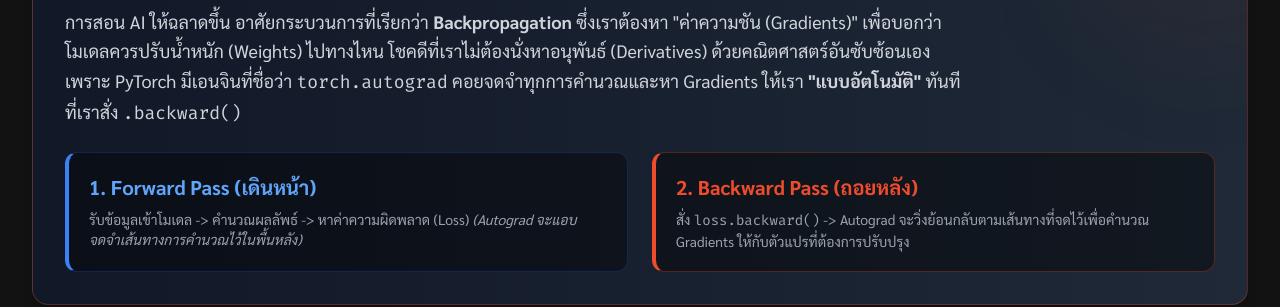
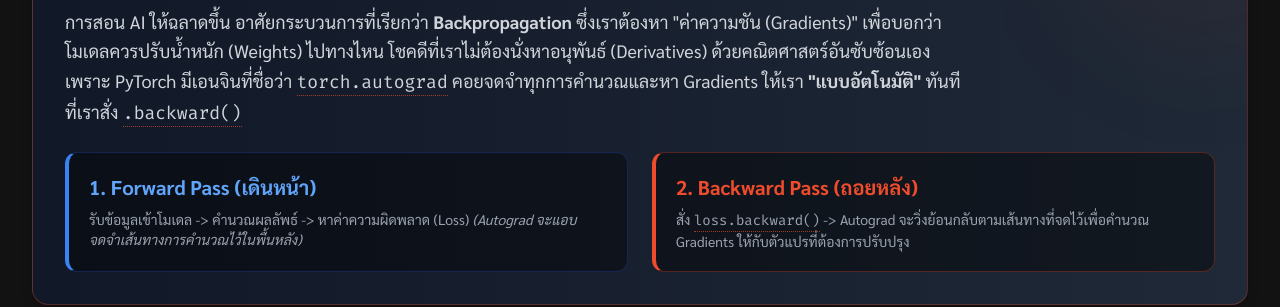
Before and after one commit to YangNobody12/torch-learning-by-hpc-ignite, a plain HTML site: page autograd.html in a window 1280 px wide. Shown: the part 187-494 px from the top of the page. Drawn offline with nearby package versions, Linux system fonts and the light colour scheme.

Commit message:
new function tootip.

```diff
--- a/autograd.html
+++ b/autograd.html
@@ -98,6 +98,8 @@
         ::-webkit-scrollbar-thumb { background: #444; border-radius: 4px; }
         ::-webkit-scrollbar-thumb:hover { background: #EE4C2C; }
     </style>
+    <link rel="stylesheet" href="tooltips.css">
+    <script src="tooltips.js" defer></script>
 </head>
 <body class="antialiased selection:bg-pytorch-red selection:text-white flex flex-col min-h-screen">
 
--- /dev/null
+++ b/tooltips.css
@@ -0,0 +1,64 @@
+/* Lightweight tooltips for inline <code> terms (not code blocks). */
+code.pt-tip {
+  position: relative;
+  cursor: help;
+  border-bottom: 1px dotted rgba(238, 76, 44, 0.65);
+  padding-bottom: 1px;
+}
+
+code.pt-tip::after {
+  content: attr(data-tooltip);
+  position: absolute;
+  left: 50%;
+  bottom: calc(100% + 10px);
+  transform: translateX(-50%) translateY(4px);
+  opacity: 0;
+  pointer-events: none;
+  background: rgba(10, 10, 10, 0.98);
+  color: #e5e7eb;
+  border: 1px solid rgba(238, 76, 44, 0.35);
+  border-radius: 10px;
+  padding: 10px 12px;
+  width: max-content;
+  max-width: min(340px, 80vw);
+  font-size: 0.8rem;
+  line-height: 1.35;
+  white-space: normal;
+  z-index: 9999;
+  box-shadow: 0 16px 34px rgba(0, 0, 0, 0.45);
+  transition: opacity 140ms ease, transform 140ms ease;
+}
+
+code.pt-tip::before {
+  content: "";
+  position: absolute;
+  left: 50%;
+  bottom: calc(100% + 2px);
+  transform: translateX(-50%);
+  opacity: 0;
+  width: 0;
+  height: 0;
+  border-left: 7px solid transparent;
+  border-right: 7px solid transparent;
+  border-top: 7px solid rgba(10, 10, 10, 0.98);
+  filter: drop-shadow(0 2px 2px rgba(0, 0, 0, 0.35));
+  transition: opacity 140ms ease;
+}
+
+code.pt-tip:hover::after,
+code.pt-tip:focus::after {
+  opacity: 1;
+  transform: translateX(-50%) translateY(0);
+}
+
+code.pt-tip:hover::before,
+code.pt-tip:focus::before {
+  opacity: 1;
+}
+
+@media (prefers-reduced-motion: reduce) {
+  code.pt-tip::after,
+  code.pt-tip::before {
+    transition: none;
+  }
+}
--- /dev/null
+++ b/tooltips.js
@@ -0,0 +1,161 @@
+(() => {
+  const TOOLTIP_MAP = {
+    "torch.Tensor":
+      "โครงสร้างข้อมูลหลักของ PyTorch (คล้าย ndarray) รองรับ CPU/GPU และ autograd",
+    "torch.nn":
+      "เนมสเปซสำหรับสร้าง Neural Network: layers, losses, และโมเดล",
+    "nn.Module":
+      "คลาสฐานของโมเดล/เลเยอร์ใน PyTorch (นิยาม __init__ และ forward)",
+    "model.parameters()":
+      "คืน iterator ของพารามิเตอร์ที่เรียนรู้ได้ (ใช้ส่งให้ optimizer)",
+    "model.train()":
+      "โหมดเทรน: เปิดพฤติกรรม train-time (เช่น Dropout) และอัปเดต BatchNorm stats",
+    "model.eval()":
+      "โหมด inference: ปิด Dropout และใช้ running stats ของ BatchNorm",
+
+    "torch.autograd":
+      "เอนจิน autograd สำหรับสร้างกราฟคำนวณและคำนวณ gradients อัตโนมัติ",
+    "torch.no_grad()":
+      "ปิดการติดตามกราฟ/grad ชั่วคราว (เหมาะกับ inference, ใช้หน่วยความจำน้อยลง)",
+    "requires_grad=True":
+      "ให้ PyTorch ติดตามการคำนวณเพื่อหา gradient ของ Tensor นี้",
+    "retain_graph=True":
+      "เก็บกราฟไว้หลัง backward() เพื่อให้เรียก backward ซ้ำได้ (ใช้หน่วยความจำเพิ่ม)",
+    "detach()":
+      "ตัด Tensor ออกจากกราฟ autograd (ผลลัพธ์ไม่ไหล gradient ย้อนกลับ)",
+    ".grad":
+      "เก็บ gradient ของ leaf Tensor หลังเรียก backward()",
+    "grad":
+      "ค่า gradient (อนุพันธ์) ที่ใช้ในการอัปเดตพารามิเตอร์",
+    ".grad_fn":
+      "บอก operation ที่สร้าง Tensor นี้ (มักมีใน non-leaf Tensor)",
+    "grad_fn":
+      "ฟังก์ชันย้อนกลับของ operation ที่สร้าง Tensor (ใช้โดย autograd)",
+    "Function":
+      "ออบเจ็กต์ภายในที่ autograd ใช้แทน operation และวิธีคำนวณ gradient",
+    "backward()":
+      "คำนวณ gradient (backpropagation) ย้อนจากผลลัพธ์ไปยังพารามิเตอร์",
+    ".backward()":
+      "คำนวณ gradient (backpropagation) โดย autograd",
+    "loss.backward()":
+      "คำนวณ gradients จาก loss เพื่อใช้ให้ optimizer อัปเดตพารามิเตอร์",
+
+    "optimizer.zero_grad()":
+      "ล้าง gradients ที่สะสมจากรอบก่อน (ควรเรียกก่อน backward ในแต่ละสเต็ป)",
+    "optimizer.step()":
+      "อัปเดตพารามิเตอร์ตาม gradients และอัลกอริทึมของ optimizer",
+    "nn.CrossEntropyLoss":
+      "loss สำหรับ multi-class classification (รวม log-softmax + NLLLoss)",
+
+    "state_dict":
+      "พจนานุกรมเก็บ weights/buffers ของโมเดล (นิยมใช้เซฟ/โหลด)",
+    "load_state_dict()":
+      "โหลด weights จาก state_dict เข้าโมเดลที่มีโครงสร้างเดียวกัน",
+    "torch.save":
+      "บันทึกออบเจ็กต์ลงไฟล์ (serialization) เช่น state_dict/checkpoint",
+    "torch.load":
+      "โหลดออบเจ็กต์จากไฟล์ที่บันทึกด้วย torch.save (เลือก map_location ได้)",
+    ".pth":
+      "นามสกุลไฟล์ที่นิยมใช้เก็บ weights/checkpoint ของ PyTorch",
+    "model.pth":
+      "ชื่อไฟล์ตัวอย่างสำหรับเก็บโมเดล/weights ของ PyTorch",
+    "pickle":
+      "โมดูล serialization ของ Python (เซฟทั้งโมเดลจะผูกกับโค้ด/คลาสเดิม)",
+
+    "Dataset":
+      "คลาส/อินเทอร์เฟซชุดข้อมูล (กำหนด __len__ และ __getitem__)",
+    "DataLoader":
+      "ช่วยทำ batching, shuffling, และโหลดข้อมูลแบบขนานจาก Dataset",
+    "TorchVision":
+      "แพ็กเกจสำหรับงานภาพ: datasets, models, และ transforms",
+    "TorchText":
+      "แพ็กเกจสำหรับงานข้อความ/NLP",
+    "TorchAudio":
+      "แพ็กเกจสำหรับงานเสียง/audio",
+
+    "Transforms":
+      "ขั้นตอนแปลง/เตรียมข้อมูลก่อนป้อนเข้าโมเดล",
+    "transform":
+      "ฟังก์ชันแปลง input (เช่น รูปภาพ/ข้อมูลดิบ -> Tensor)",
+    "target_transform":
+      "ฟังก์ชันแปลง label/target (เช่น แปลงเป็น one-hot)",
+    "ToTensor":
+      "transform มาตรฐาน: แปลงรูปภาพ/array เป็น Tensor",
+    "Lambda":
+      "ห่อฟังก์ชันที่กำหนดเองให้ใช้งานเป็น transform ได้",
+    "ndarray":
+      "อาร์เรย์ของ NumPy (มักแปลงเป็น Tensor ก่อนส่งเข้าโมเดล)",
+    "FloatTensor":
+      "Tensor ชนิด float (ค่าเป็นทศนิยม) เหมาะกับการคำนวณของโมเดล",
+    "scatter_":
+      "in-place: เขียนค่าลง tensor ตาม index (มักใช้ทำ one-hot)",
+
+    "torch.zeros":
+      "สร้าง tensor ที่ทุกค่าเป็น 0 ตาม shape/dtype ที่กำหนด",
+    "torch.cat":
+      "ต่อ (concatenate) tensors ตามมิติ (dim) ที่กำหนด",
+    "shape":
+      "ขนาดมิติของ Tensor (tuple เช่น [N, C, H, W])",
+    "item()":
+      "ดึงค่า Python scalar ออกจาก Tensor ที่มีสมาชิกเดียว",
+    "x.copy_(y)":
+      "in-place: คัดลอกค่า y ลงใน x (underscore แปลว่าแก้ค่าตัวแปรเดิม)",
+    "x.t_()":
+      "in-place transpose สำหรับเมทริกซ์ 2D (underscore แปลว่าแก้ค่าตัวแปรเดิม)",
+
+    "train_loop":
+      "ชื่อฟังก์ชันตัวอย่าง: เทรนโมเดล 1 epoch/รอบ",
+    "test_loop":
+      "ชื่อฟังก์ชันตัวอย่าง: ประเมินผล/ทดสอบโมเดล",
+  };
+
+  const normalize = (text) => String(text || "").trim();
+
+  function lookupTooltip(text) {
+    const raw = normalize(text);
+    if (!raw) return null;
+
+    if (TOOLTIP_MAP[raw]) return TOOLTIP_MAP[raw];
+
+    // If it's a call with args, try the callee name (e.g. torch.zeros(...), scatter_(...)).
+    const openParen = raw.indexOf("(");
+    if (openParen > 0) {
+      const callee = raw.slice(0, openParen);
+      if (TOOLTIP_MAP[callee]) return TOOLTIP_MAP[callee];
+    }
+
+    // If it contains dot access, try the last segment (e.g. loss.backward() -> backward()).
+    const lastDot = raw.lastIndexOf(".");
+    if (lastDot >= 0 && lastDot < raw.length - 1) {
+      const tail = raw.slice(lastDot + 1);
+      if (TOOLTIP_MAP[tail]) return TOOLTIP_MAP[tail];
+    }
+
+    return null;
+  }
+
+  function applyTooltips(root = document) {
+    const codeEls = root.querySelectorAll("code");
+    for (const codeEl of codeEls) {
+      // Skip code blocks.
+      if (codeEl.closest("pre")) continue;
+
+      const text = normalize(codeEl.textContent);
+      const tip = lookupTooltip(text);
+      if (!tip) continue;
+
+      codeEl.classList.add("pt-tip");
+      codeEl.setAttribute("data-tooltip", tip);
+      // Native tooltip fallback and a11y.
+      if (!codeEl.getAttribute("title")) codeEl.setAttribute("title", tip);
+      if (!codeEl.hasAttribute("tabindex")) codeEl.setAttribute("tabindex", "0");
+      if (!codeEl.getAttribute("aria-label")) codeEl.setAttribute("aria-label", tip);
+    }
+  }
+
+  if (document.readyState === "loading") {
+    document.addEventListener("DOMContentLoaded", () => applyTooltips());
+  } else {
+    applyTooltips();
+  }
+})();
```
Also changed, not shown: buildmodel.html (+2 -0 lines), datasets.html (+2 -0 lines), index.html (+2 -0 lines), optimization.html (+2 -0 lines), saveloadrun.html (+2 -0 lines), tensor.html (+2 -0 lines), transforms.html (+2 -0 lines).
